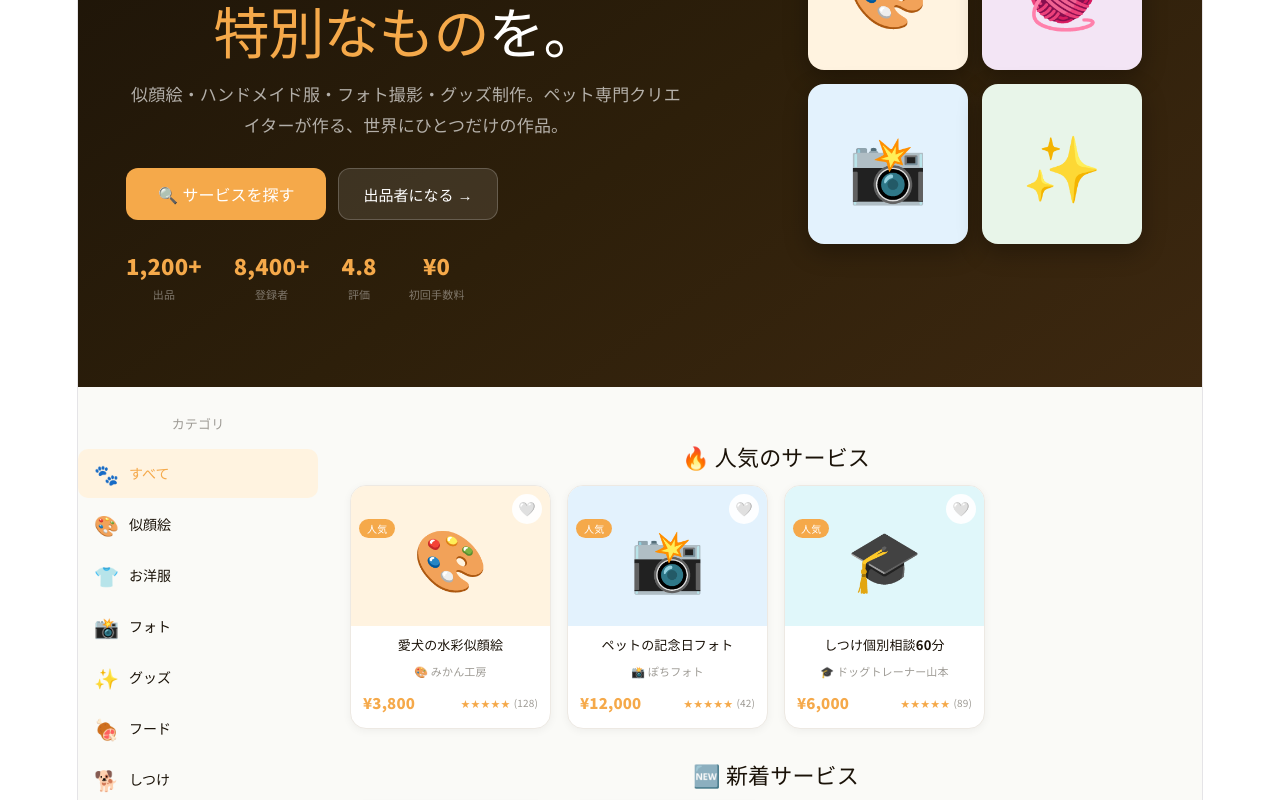
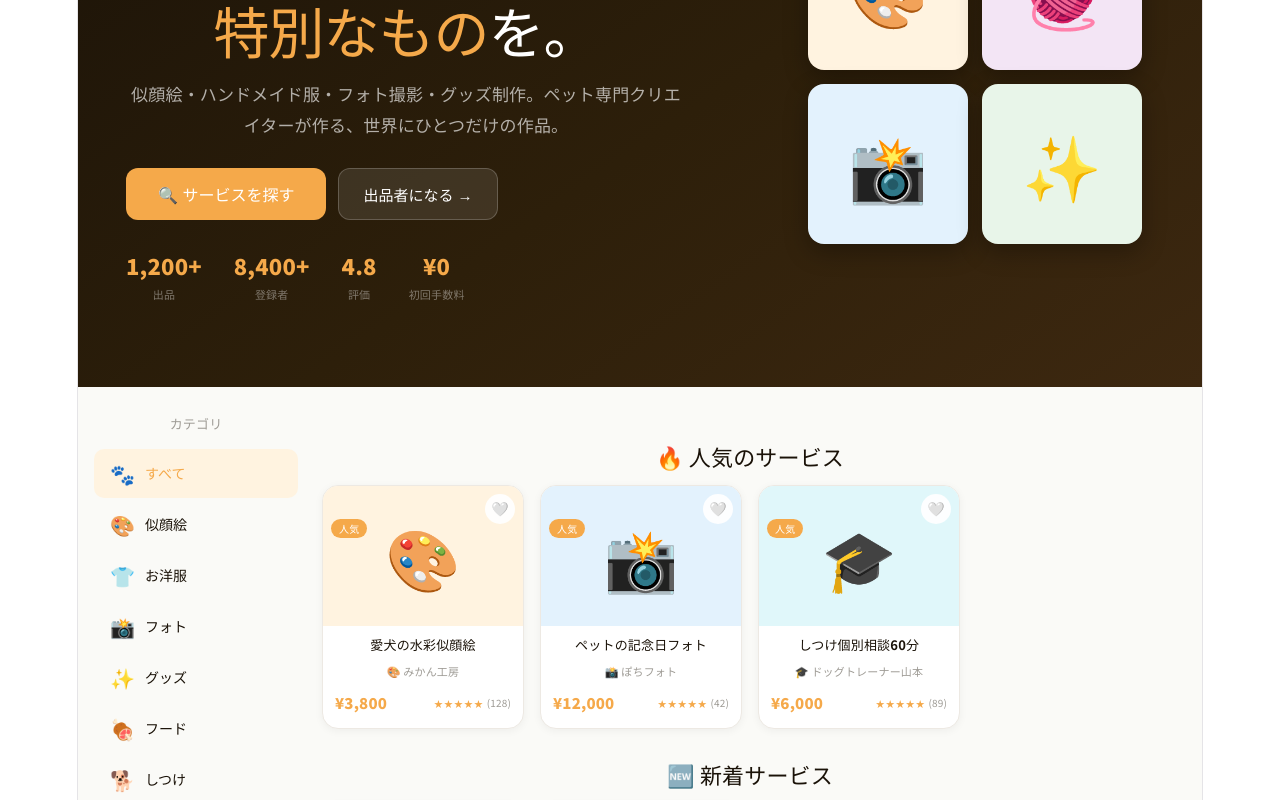
Before and after one commit to masakazu-1204/qocca, a React (Vite) app: page / in a window 1280 px wide. Shown: the part 300-1100 px from the top of the page. Built offline with nearby package versions, Linux system fonts and the light colour scheme.

Commit message:
Update App.tsx

```diff
--- a/src/App.tsx
+++ b/src/App.tsx
@@ -61,7 +61,7 @@ const useIsPC = () => {
 
 // ── PC用サイドバー ─────────────────────────────────────────────────────────
 const Sidebar = ({ setPage, activeCat, setActiveCat }) => (
-  <div style={{ width:240, flexShrink:0, paddingTop:24 }}>
+  <div style={{ width:220, flexShrink:0, paddingTop:24, paddingLeft:16 }}>
     <div style={{ position:"sticky", top:92 }}>
       <div style={{ fontSize:13, fontWeight:800, color:C.warmGray, marginBottom:12, padding:"0 8px" }}>カテゴリ</div>
       {CATS.map(c=>(
@@ -93,7 +93,7 @@ const PCNavbar = ({ setPage, liked, search, setSearch }) => (
     position:"fixed", top:0, left:0, right:0, zIndex:200,
     background:"rgba(250,250,247,0.97)", backdropFilter:"blur(12px)",
     borderBottom:`1px solid ${C.border}`, height:68,
-    display:"flex", alignItems:"center", padding:"0 40px", gap:24
+    display:"flex", alignItems:"center", padding:"0 24px", gap:20
   }}>
     <div onClick={()=>setPage("home")} style={{ flexShrink:0 }}><Logo size={32}/></div>
     <div style={{ flex:1, maxWidth:500, position:"relative" }}>
@@ -933,7 +933,7 @@ export default function QoccaApp() {
           )}
           <div style={{ display:"flex", maxWidth:1400, margin:"0 auto" }}>
           <Sidebar setPage={setPage} activeCat={activeCat} setActiveCat={setActiveCat}/>
-          <div style={{ flex:1, minWidth:0, padding:"24px 0 24px 32px" }}>
+          <div style={{ flex:1, minWidth:0, padding:"24px 24px 24px 24px" }}>
             {page==="home" && (
               <>
                 <div style={{ marginTop:32 }}>
```
